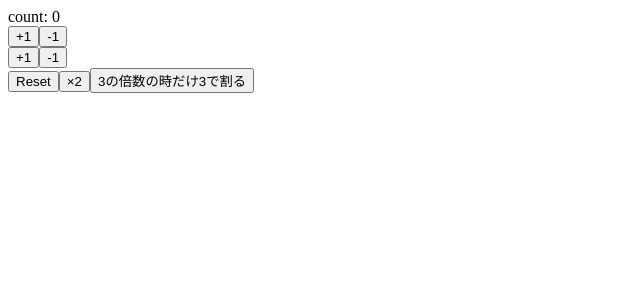
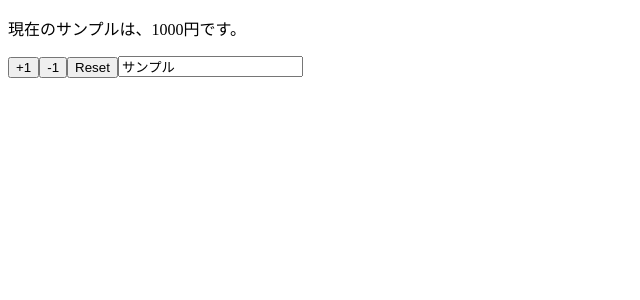
Before and after one commit to okayu8/react-hooks-101, a React (Create React App) app: page / in a window 1280 px wide. Shown: the top 300 px of the page, without its empty margins (0-640 px from the left). Built offline with nearby package versions, Linux system fonts and the light colour scheme.

Commit message:
implement component using miltiple states

```diff
--- a/src/App.js
+++ b/src/App.js
@@ -1,36 +1,28 @@
 import React, { useState } from "react";
 
-const App = () => {
-  const [count, setCount] = useState(0);
-  const increment = () => setCount(count + 1);
-  const decrement = () => setCount(count - 1);
-  const increment2 = () => setCount((previousCount) => previousCount + 1);
-  const decrement2 = () => setCount((previousCount) => previousCount - 1);
-  const reset = () => setCount(0);
-  const double = () => setCount(count * 2);
-  const divideThree = () =>
-    setCount((previousCount) =>
-      previousCount % 3 === 0 ? previousCount / 3 : previousCount
-    );
-
+const App = (props) => {
+  const [name, setName] = useState(props.name);
+  const [price, setPrice] = useState(props.price);
+  const reset = () => {
+    setPrice(props.price);
+    setName(props.name);
+  };
   return (
     <>
-      <div>count: {count}</div>
-      <div>
-        <button onClick={increment}>+1</button>
-        <button onClick={decrement}>-1</button>
-      </div>
-      <div>
-        <button onClick={increment2}>+1</button>
-        <button onClick={decrement2}>-1</button>
-      </div>
-      <div>
-        <button onClick={reset}>Reset</button>
-        <button onClick={double}>×2</button>
-        <button onClick={divideThree}>3の倍数の時だけ3で割る</button>
-      </div>
+      <p>
+        現在の{name}は、{price}円です。
+      </p>
+      <button onClick={() => setPrice(price + 1)}>+1</button>
+      <button onClick={() => setPrice(price - 1)}>-1</button>
+      <button onClick={reset}>Reset</button>
+      <input value={name} onChange={(e) => setName(e.target.value)} />
     </>
   );
 };
 
+App.defaultProps = {
+  name: "サンプル",
+  price: 1000,
+};
+
 export default App;
```
